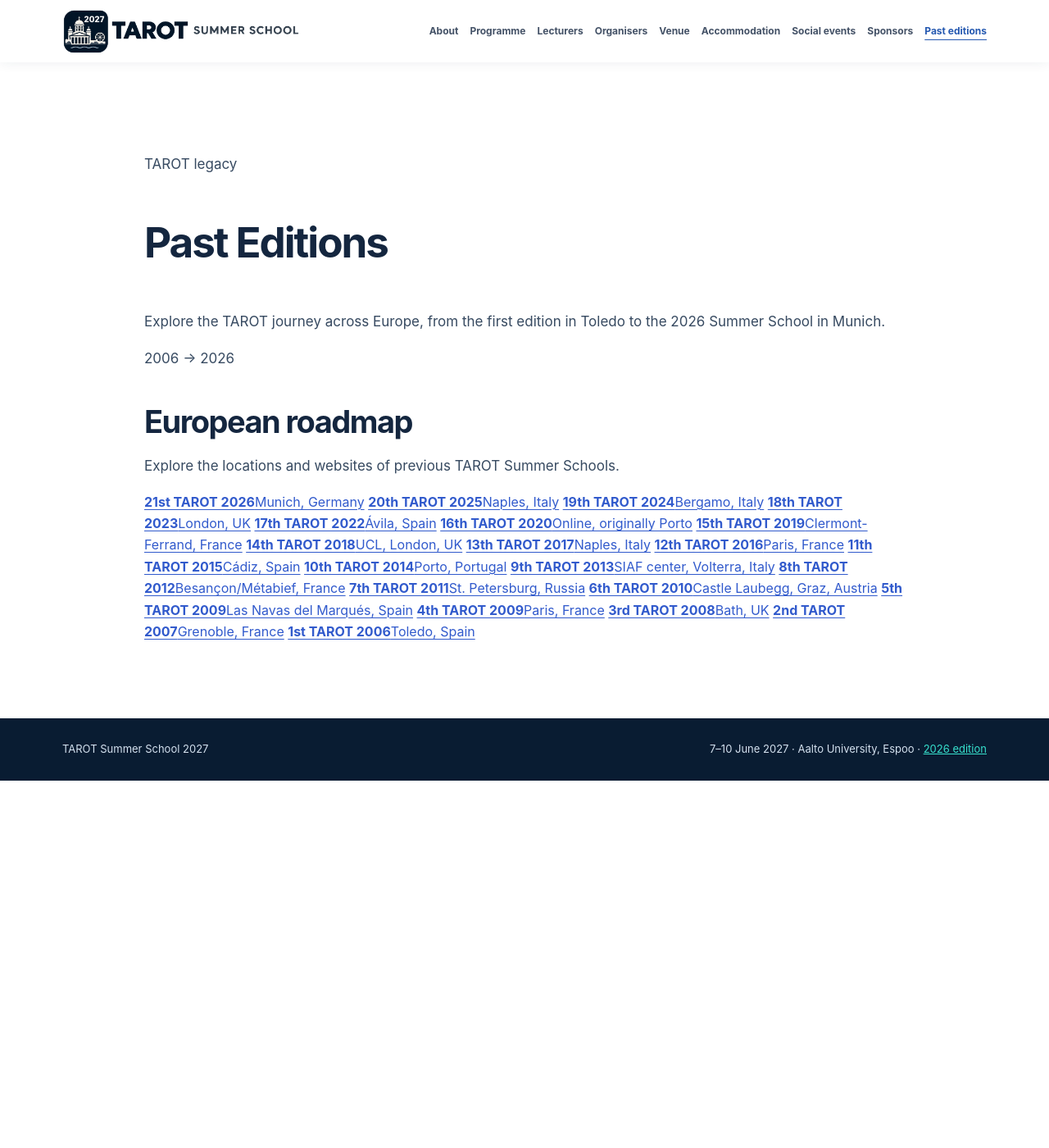
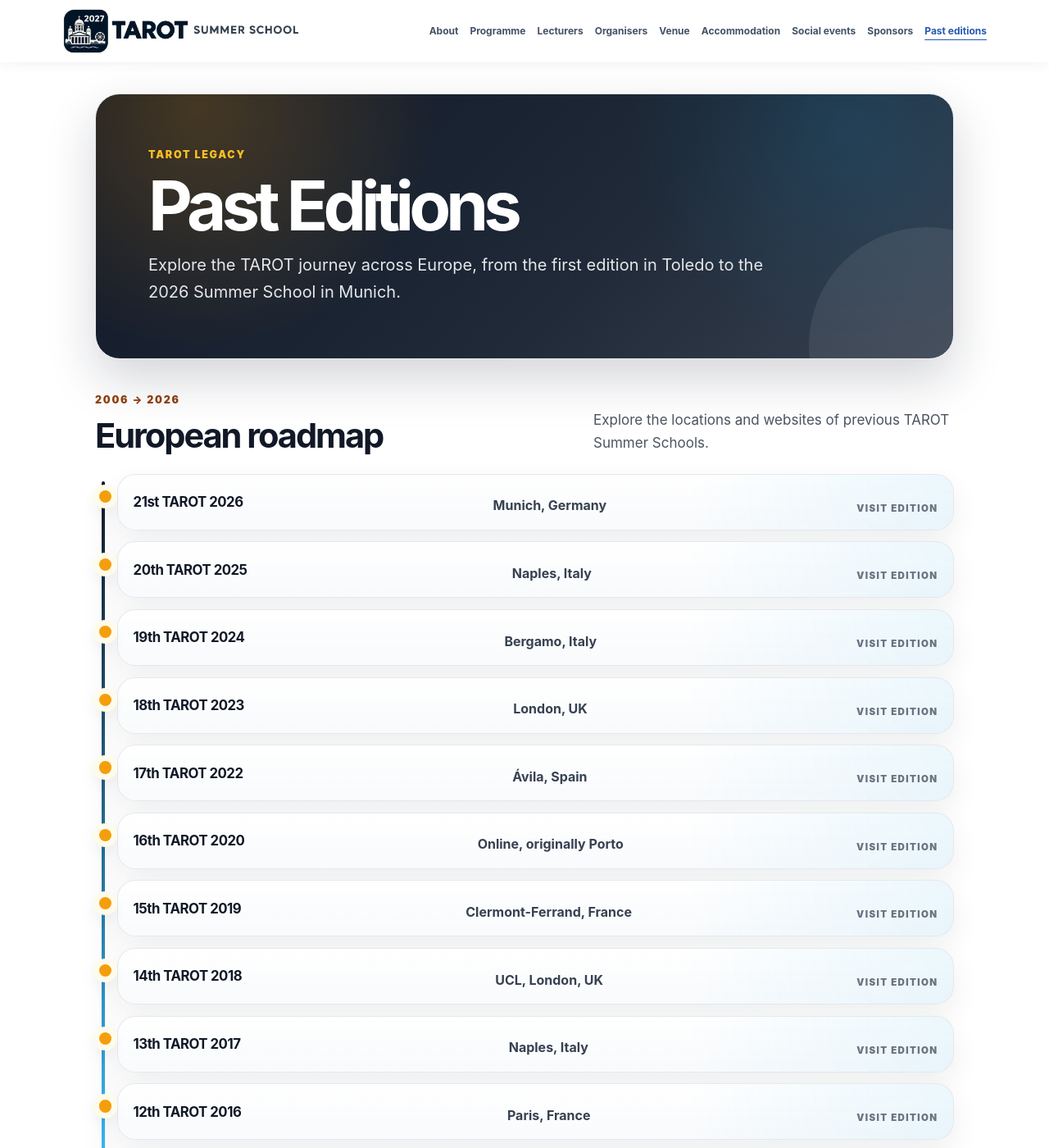
Before and after one commit to tarot27/tarot27.github.io, a Jekyll site: the page built from past-editions.md, in a window 1280 px wide and 1400 px high. Shown: the whole window at 82% size. Built offline with Jekyll 4.4.1, drawn with Linux system fonts in a browser that asks for light colours.

Commit message:
Update style.css

```diff
--- a/assets/style.css
+++ b/assets/style.css
@@ -28,3 +28,36 @@
 .prose .home-card span{color:#5a687b;font-size:15px}
 nav a[aria-current="page"]{color:#2458b0;text-decoration:underline;text-underline-offset:6px}
 @media(max-width:780px){.prose .home-card-grid{grid-template-columns:1fr}.prose table{display:block;overflow-x:auto}.page-hero{padding:55px 0}}
+
+/* TAROT 2027 Helsinki header logo */
+.brand{display:inline-flex;align-items:center;flex:0 0 auto;line-height:1}
+.brand-logo{display:block;width:290px;height:auto;max-width:100%;object-fit:contain}
+@media(max-width:600px){.brand-logo{width:min(230px,70vw)}.nav{gap:10px}}
+
+
+/* TAROT 2026-inspired Past Editions timeline; limited to the Past Editions page. */
+.past-editions-page{padding-top:38px}
+.past-editions-page .prose{max-width:1100px}
+.past-hero{position:relative;overflow:hidden;margin:0 0 2rem;padding:clamp(2rem,5vw,4rem);border:1px solid #e5e7eb;border-radius:30px;background:radial-gradient(circle at 12% 6%,rgba(245,158,11,.22),transparent 30%),radial-gradient(circle at 88% 12%,rgba(14,165,233,.14),transparent 28%),linear-gradient(135deg,#111827,#1f2937 58%,#374151);color:#fff;box-shadow:0 24px 60px rgba(15,23,42,.18)}
+.past-hero:after{content:"";position:absolute;inset:auto -7rem -8rem auto;width:18rem;height:18rem;border-radius:999px;background:rgba(255,255,255,.08);pointer-events:none}
+.past-eyebrow,.past-editions-page .prose .past-eyebrow{margin:0 0 .7rem;color:#fbbf24;font-size:.78rem;font-weight:900;letter-spacing:.14em;text-transform:uppercase}
+.past-editions-page .prose .past-hero h1{margin:0;color:#fff;font-size:clamp(2.6rem,8vw,5.2rem);line-height:.95;letter-spacing:-.07em}
+.past-editions-page .prose .past-lede{max-width:780px;margin:1.1rem 0 0;color:#e5e7eb;font-size:clamp(1.05rem,2vw,1.25rem);line-height:1.65}
+.roadmap-heading{display:flex;align-items:end;justify-content:space-between;gap:1.5rem;margin:2.5rem 0 1.5rem}
+.past-editions-page .roadmap-heading .past-eyebrow{color:#92400e}
+.past-editions-page .roadmap-heading h2{margin:0;color:#111827;font-size:clamp(1.8rem,4vw,2.6rem);line-height:1.05;letter-spacing:-.05em}
+.past-editions-page .prose .past-editions-intro{max-width:440px;margin:0;color:#4b5563;line-height:1.6}
+.editions-roadmap{position:relative;overflow:visible;margin:0;padding:0}
+.editions-track{position:relative;display:grid;grid-template-columns:1fr;gap:.85rem;min-width:0;padding:0 0 0 1.7rem}
+.editions-track:before{content:"";position:absolute;left:.5rem;top:.6rem;bottom:.6rem;width:4px;border-radius:999px;background:linear-gradient(180deg,#111827,#38bdf8,#f59e0b);box-shadow:0 12px 28px rgba(15,23,42,.12)}
+.past-editions-page .prose .editions-track a{position:relative;display:flex;flex-direction:row;justify-content:space-between;gap:1rem;align-items:center;min-height:0;padding:1rem 1.15rem;border:1px solid rgba(229,231,235,.92);border-radius:22px;background:radial-gradient(circle at top right,rgba(14,165,233,.08),transparent 32%),linear-gradient(180deg,rgba(255,255,255,.98),rgba(248,250,252,.96));color:inherit;text-decoration:none;box-shadow:0 14px 34px rgba(15,23,42,.07);transition:transform .18s ease,box-shadow .18s ease,border-color .18s ease}
+.editions-track a:before{content:"";position:absolute;left:-1.45rem;top:1.2rem;width:.95rem;height:.95rem;border-radius:999px;background:#f59e0b;box-shadow:0 0 0 7px #fffbeb,0 8px 20px rgba(15,23,42,.16)}
+.editions-track a:after{content:"Visit edition";margin-top:1rem;color:#6b7280;font-size:.72rem;font-weight:900;letter-spacing:.12em;text-transform:uppercase}
+.editions-track a:hover,.editions-track a:focus-visible{transform:translateX(4px);border-color:#cbd5e1;box-shadow:0 22px 54px rgba(15,23,42,.12)}
+.editions-track a:focus-visible{outline:3px solid #f59e0b;outline-offset:4px}
+.editions-track strong{display:block;color:#111827;font-size:1.05rem;line-height:1.2;letter-spacing:-.03em}
+.editions-track span{display:block;margin-top:.6rem;color:#374151;font-weight:700;line-height:1.35}
+@media(max-width:760px){.roadmap-heading{display:block}.past-editions-page .prose .past-editions-intro{margin-top:.75rem}}
+@media(max-width:620px){.editions-track a{flex-direction:column!important;align-items:flex-start!important}.editions-track a:after{margin-top:.5rem}}
+@media(max-width:520px){.past-hero{border-radius:22px}}
+@media(prefers-reduced-motion:reduce){.editions-track a{transition:none!important}.editions-track a:hover,.editions-track a:focus-visible{transform:none!important}}
```
